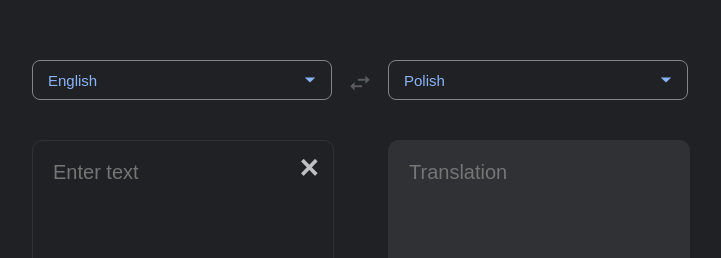
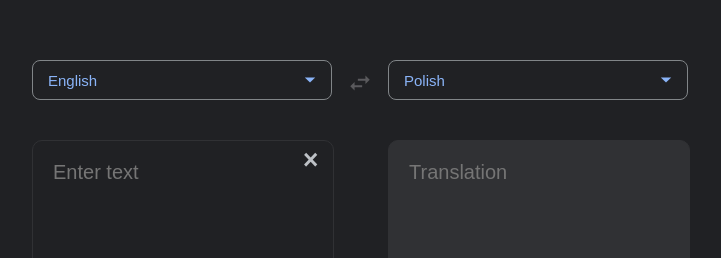
Before and after one commit to waterbinnn/mini-toys, a React (Create React App) app in the folder translate-app/: page / in a window 1280 px wide. Shown: the part 160-418 px from the top of the page, without its empty margins (282-1003 px from the left). Built offline with nearby package versions, Linux system fonts and the light colour scheme.

Commit message:
💄 Fin styling

```diff
--- a/translate-app/src/index.css
+++ b/translate-app/src/index.css
@@ -87,7 +87,7 @@ input {
 }
 
 .search-bar input {
-    background: url(https://www.gstatic.com/images/icons/material/system/2x/search_grey600_24dp.png) right 8px center no-repeat;
+    background: url('https://www.gstatic.com/images/icons/material/system/2x/search_grey600_24dp.png') right 8px center no-repeat;
     background-size: 24px 24px;
     padding-left: 16px;
     padding-right: 40px;
@@ -99,12 +99,17 @@ input {
     width: 30px;
     height: 30px;
     padding: 6px;
+    margin-left: 10px;
     fill: #5a5a5d;
+    cursor: pointer;
+}
+
+.search-bar .close-button svg:hover {
+    opacity: 0.7;
 }
 
 .option-container {
     overflow: auto;
-    height: 200px;
 }
 
 .option-list ul {
@@ -151,6 +156,7 @@ input {
     color: #8ab4f8;
     padding: 5px 15px;
     font-size: 15px;
+    cursor: pointer;
 }
 
 .select-dropdown .down-arrow svg {
@@ -160,19 +166,26 @@ input {
     width: 26px;
     height: 26px;
     fill: #8ab4f8;
+    cursor: pointer;
 }
 
 .input .delete {
+    display: block;
     position: relative;
-    left: 269px;
-    top: -198px;
-    font-size: 50px;
+    top: -221px;
+    left: 252px;
+    font-size: 40px;
     color: #bdc1c6;
+    cursor: pointer;
+    margin: 20px;
+    width: 30px;
+    height: 30px;
 }
 
 .button-container {
-    position: absolute;
-    bottom: 30vh;
+    position: relative;
+    left: -655px;
+    top: 300px;
     color: #c5c5c5;
     padding: 18px;
     height: 20px;
```
